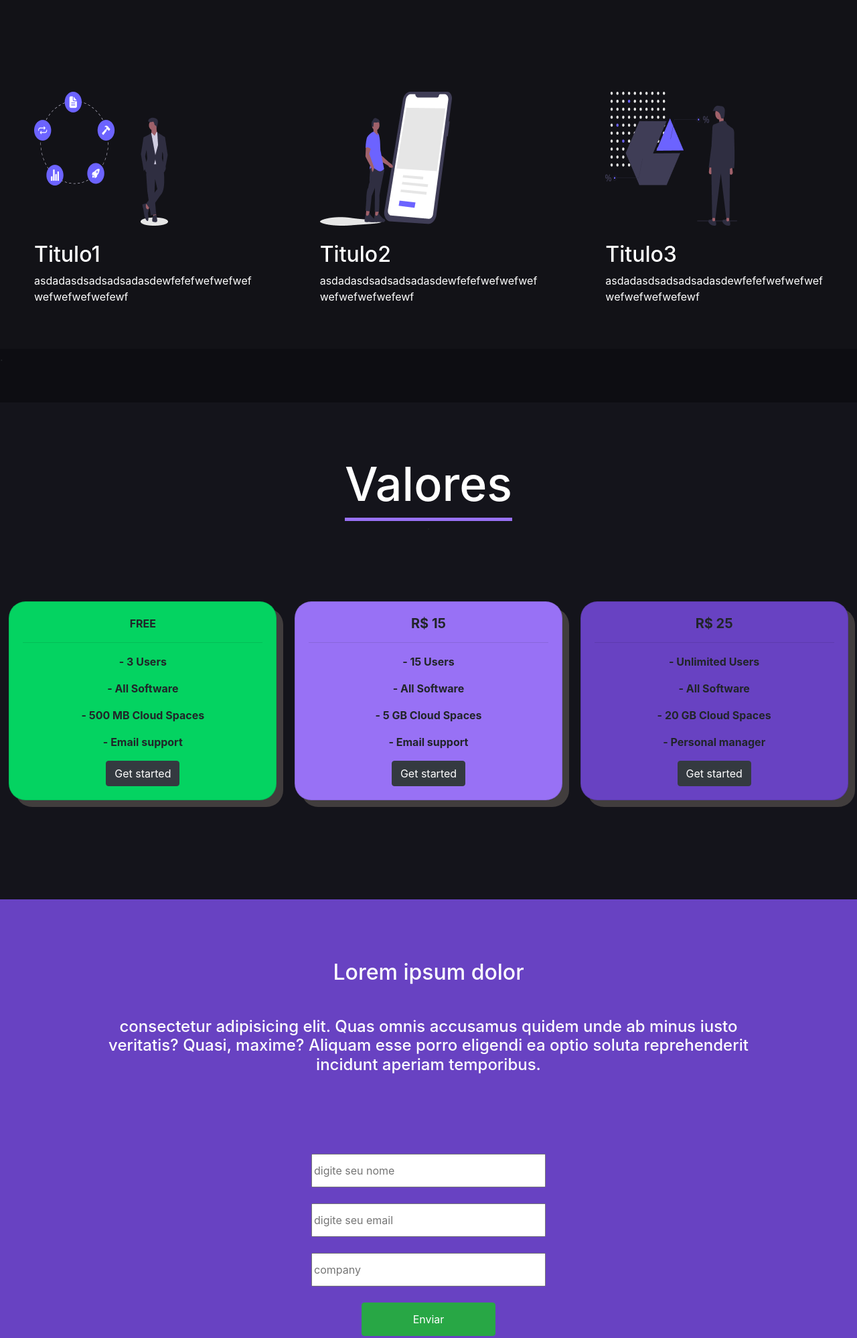
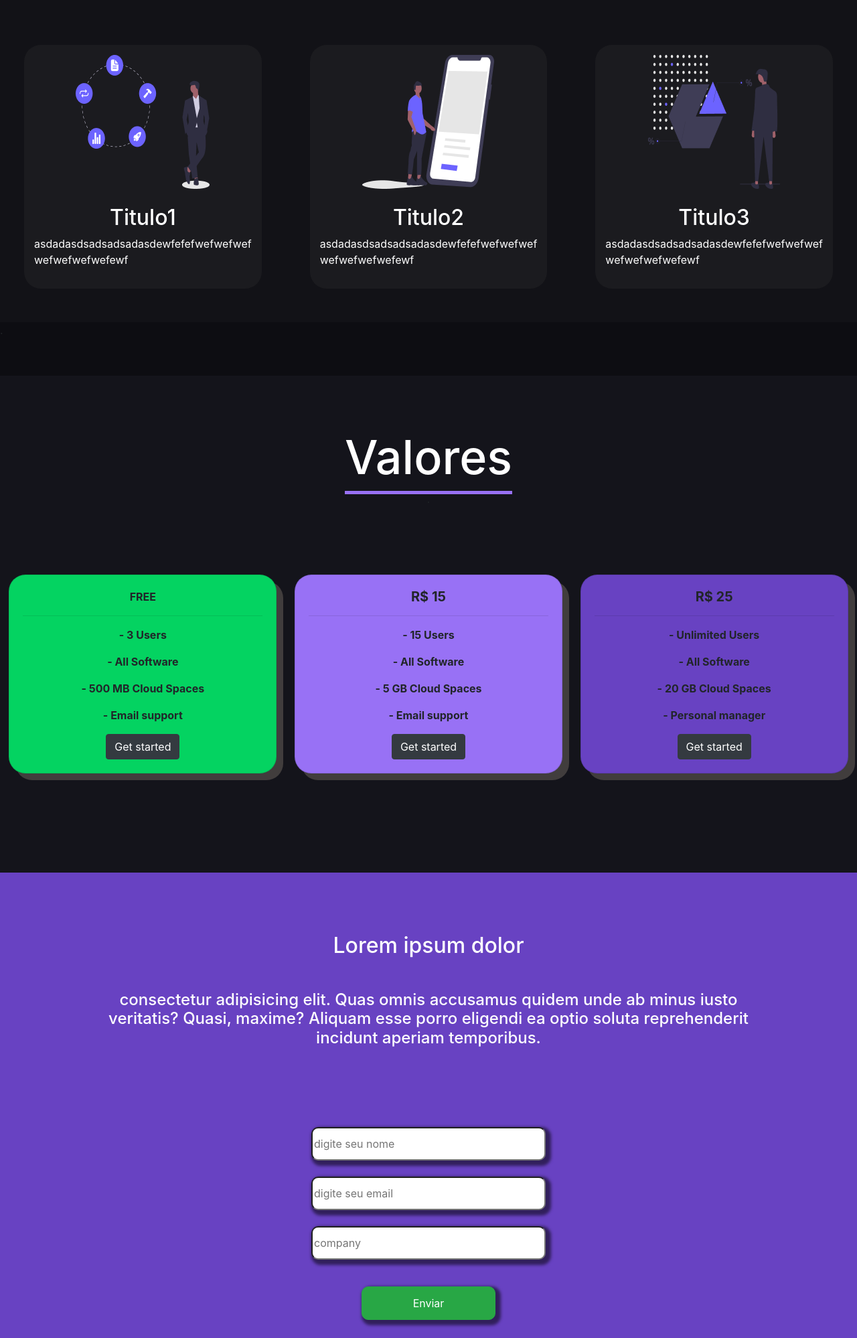
Before and after one commit to brunopmendonca/next-goal, a plain HTML site: page index.html in a window 1280 px wide. Shown: the part 1160-3158 px from the top of the page at 67% size. Drawn offline with nearby package versions, Linux system fonts and the light colour scheme.

Commit message:
atualizaçao

```diff
--- a/index.html
+++ b/index.html
@@ -171,21 +171,21 @@
         <!-- <div class="form-group ">
             <label  class="">Nome:</label>
             <div class=""> -->
-              <input type="text" class="mb-4" style="height: 50px; width: 350px;" placeholder="digite seu nome" id="nome">
+              <input type="text" class="mb-4 entrada" style="height: 50px; width: 350px;" placeholder="digite seu nome" id="nome">
               <!-- <p id="verificadorN"></p>
             </div>
           </div>
           <div class="form-group ">
             <label for="inputEmail3" class="">Email:</label>
             <div class=""> -->
-              <input type="email" class="mb-4" style="height: 50px; width: 350px;"  placeholder="digite seu email" id="email">
+              <input type="email" class="mb-4 entrada" style="height: 50px; width: 350px;"  placeholder="digite seu email" id="email">
               <!-- <p id="verificadorE"></p>
 
             </div>
           </div>
             <div class=""> -->
-              <input type="text" style="height: 50px; width: 350px;" class="mb-4" placeholder="company" id="company">
-              <button type="submit" class="btn btn-success mb-5" style="height: 50px; width: 200px;"  id="botao">Enviar</button>
+              <input type="text" style="height: 50px; width: 350px;" class="mb-4 entrada" placeholder="company" id="company">
+              <button type="submit" class="btn btn-success mb-5 mt-3 entrada" style="height: 50px; width: 200px;"  id="botao">Enviar</button>
             <!-- </div> -->
         </div>
 
--- a/style.css
+++ b/style.css
@@ -27,6 +27,7 @@ body{
 
   .iconi-c{
 
+   margin-bottom: 50px;
    display: flex;
    justify-content: center;
    align-items: center;
@@ -167,7 +168,14 @@ body{
 }
 
 .iconi-c{
-  margin-top: 80px;
+  margin-top: 10px;
+  padding: 15px;
+  background-color: rgba(56, 54, 54, 0.26);
+  display: flex;
+  justify-content: center;
+  align-items: center;
+  flex-direction: column;
+  border-radius: 25px;
 }
 
 .tela3{
@@ -234,3 +242,8 @@ body{
   padding-bottom: 60px;
 
 }
+
+.entrada{
+  border-radius: 10px;
+  box-shadow: 4px 4px 4px 4px rgba(0, 0, 0, 0.527);
+}
```
